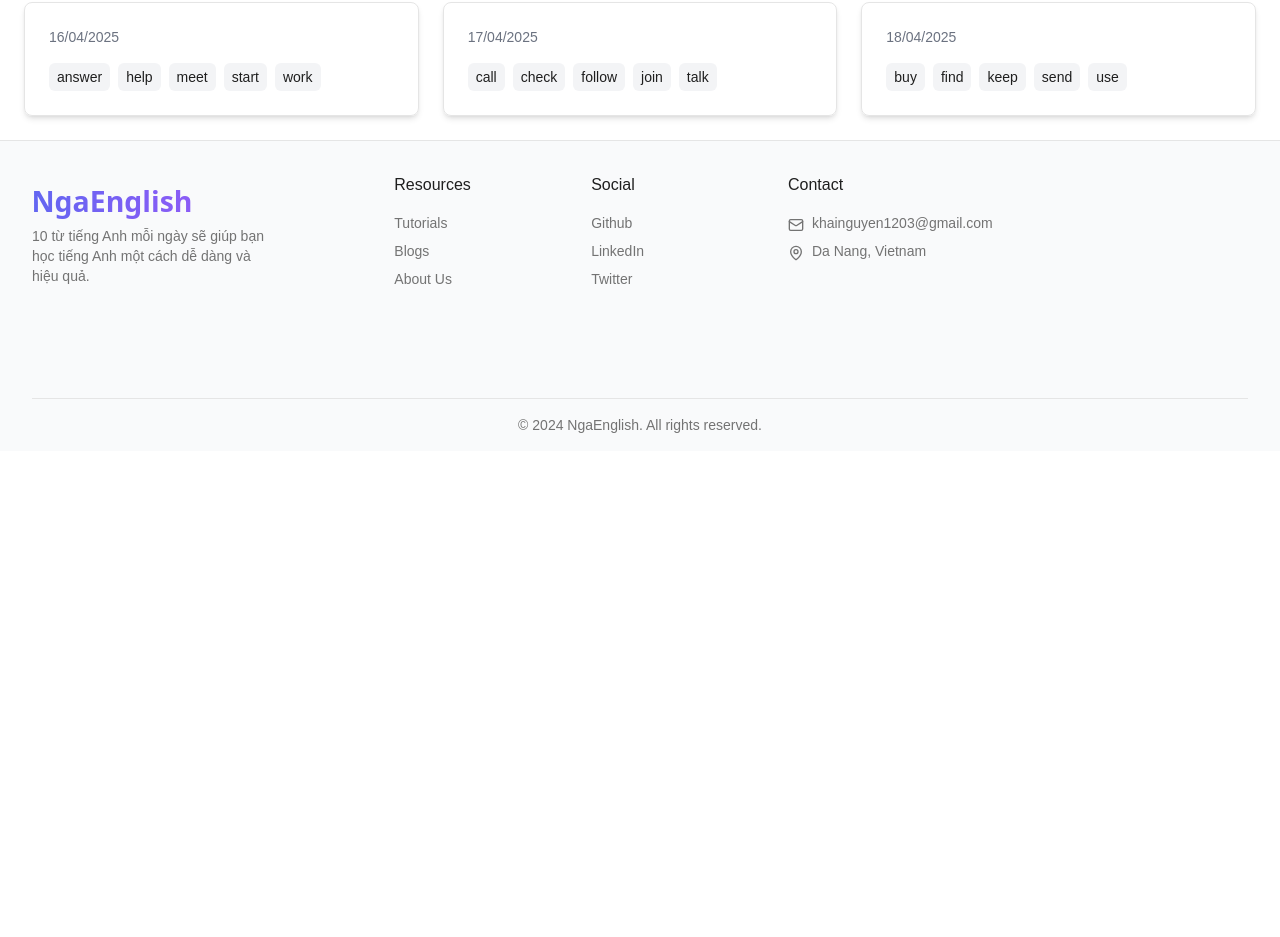
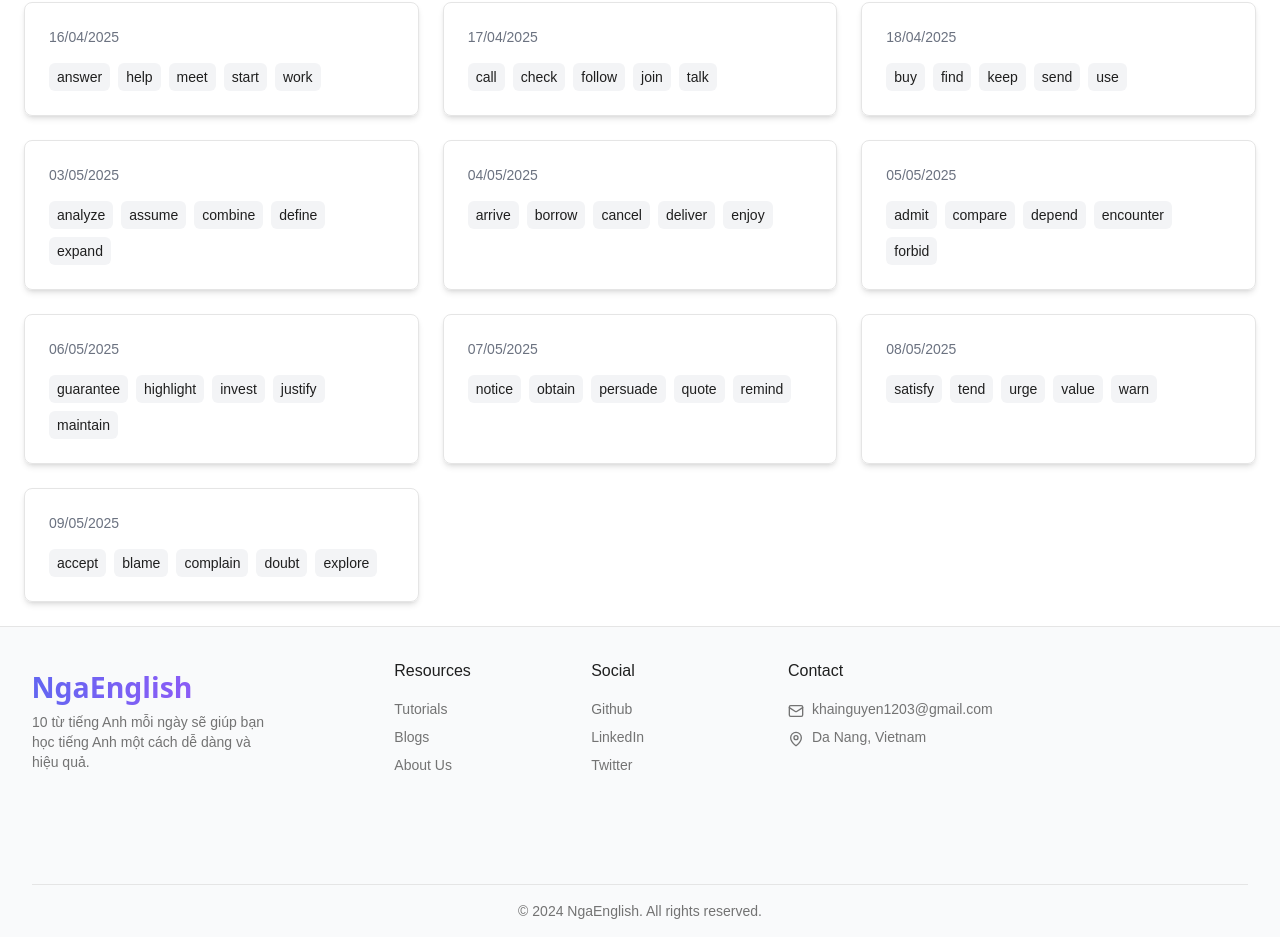
Before and after one commit to yoshivn1203/DailyEnglish, a Next.js app: page / in a window 1280 px wide. Shown: the part 1263-2200 px from the top of the page. Before the commit the page ends 1714 px from the top, so only its background shows below. Built offline with nearby package versions, Linux system fonts and the light colour scheme.

Commit message:
add new words

```diff
--- a/src/data/words.ts
+++ b/src/data/words.ts
@@ -1087,5 +1087,285 @@ export const wordsByDay = [
         exampleTranslation: 'Tôi có thể sử dụng điện thoại của bạn một phút không?'
       }
     ]
+  },
+  {
+    date: new Date('2025-05-03'),
+    words: [
+      {
+        id: 1,
+        english: 'analyze',
+        vietnamese: 'phân tích',
+        example: 'We need to analyze the data.',
+        exampleTranslation: 'Chúng ta cần phân tích dữ liệu.'
+      },
+      {
+        id: 2,
+        english: 'assume',
+        vietnamese: 'giả định',
+        example: "Don't assume anything without proof.",
+        exampleTranslation: 'Đừng giả định điều gì mà không có bằng chứng.'
+      },
+      {
+        id: 3,
+        english: 'combine',
+        vietnamese: 'kết hợp',
+        example: "Let's combine our efforts.",
+        exampleTranslation: 'Hãy kết hợp nỗ lực của chúng ta.'
+      },
+      {
+        id: 4,
+        english: 'define',
+        vietnamese: 'định nghĩa',
+        example: 'Can you define this term?',
+        exampleTranslation: 'Bạn có thể định nghĩa thuật ngữ này không?'
+      },
+      {
+        id: 5,
+        english: 'expand',
+        vietnamese: 'mở rộng',
+        example: 'We plan to expand our business.',
+        exampleTranslation: 'Chúng tôi dự định mở rộng kinh doanh.'
+      }
+    ]
+  },
+  {
+    date: new Date('2025-05-04'),
+    words: [
+      {
+        id: 1,
+        english: 'arrive',
+        vietnamese: 'đến',
+        example: 'What time will you arrive?',
+        exampleTranslation: 'Bạn sẽ đến lúc mấy giờ?'
+      },
+      {
+        id: 2,
+        english: 'borrow',
+        vietnamese: 'mượn',
+        example: 'Can I borrow your pen?',
+        exampleTranslation: 'Tôi có thể mượn bút của bạn không?'
+      },
+      {
+        id: 3,
+        english: 'cancel',
+        vietnamese: 'hủy',
+        example: 'They canceled the meeting.',
+        exampleTranslation: 'Họ đã hủy cuộc họp.'
+      },
+      {
+        id: 4,
+        english: 'deliver',
+        vietnamese: 'giao hàng',
+        example: 'We deliver products worldwide.',
+        exampleTranslation: 'Chúng tôi giao hàng toàn cầu.'
+      },
+      {
+        id: 5,
+        english: 'enjoy',
+        vietnamese: 'thưởng thức',
+        example: 'Enjoy your meal!',
+        exampleTranslation: 'Chúc bạn ngon miệng!'
+      }
+    ]
+  },
+  {
+    date: new Date('2025-05-05'),
+    words: [
+      {
+        id: 1,
+        english: 'admit',
+        vietnamese: 'thừa nhận',
+        example: 'He admitted his mistake.',
+        exampleTranslation: 'Anh ấy đã thừa nhận lỗi của mình.'
+      },
+      {
+        id: 2,
+        english: 'compare',
+        vietnamese: 'so sánh',
+        example: 'Compare your answers.',
+        exampleTranslation: 'So sánh câu trả lời của bạn.'
+      },
+      {
+        id: 3,
+        english: 'depend',
+        vietnamese: 'phụ thuộc',
+        example: 'It depends on the weather.',
+        exampleTranslation: 'Nó phụ thuộc vào thời tiết.'
+      },
+      {
+        id: 4,
+        english: 'encounter',
+        vietnamese: 'gặp phải',
+        example: 'We encountered many problems.',
+        exampleTranslation: 'Chúng tôi đã gặp nhiều vấn đề.'
+      },
+      {
+        id: 5,
+        english: 'forbid',
+        vietnamese: 'cấm',
+        example: 'Smoking is forbidden here.',
+        exampleTranslation: 'Hút thuốc bị cấm ở đây.'
+      }
+    ]
+  },
+  {
+    date: new Date('2025-05-06'),
+    words: [
+      {
+        id: 1,
+        english: 'guarantee',
+        vietnamese: 'đảm bảo',
+        example: 'We guarantee satisfaction.',
+        exampleTranslation: 'Chúng tôi đảm bảo sự hài lòng.'
+      },
+      {
+        id: 2,
+        english: 'highlight',
+        vietnamese: 'nhấn mạnh',
+        example: 'Highlight the main points.',
+        exampleTranslation: 'Nhấn mạnh các điểm chính.'
+      },
+      {
+        id: 3,
+        english: 'invest',
+        vietnamese: 'đầu tư',
+        example: 'They invest in technology.',
+        exampleTranslation: 'Họ đầu tư vào công nghệ.'
+      },
+      {
+        id: 4,
+        english: 'justify',
+        vietnamese: 'biện minh',
+        example: 'How can you justify your actions?',
+        exampleTranslation: 'Bạn có thể biện minh cho hành động của mình như thế nào?'
+      },
+      {
+        id: 5,
+        english: 'maintain',
+        vietnamese: 'duy trì',
+        example: "It's important to maintain good habits.",
+        exampleTranslation: 'Việc duy trì thói quen tốt là quan trọng.'
+      }
+    ]
+  },
+  {
+    date: new Date('2025-05-07'),
+    words: [
+      {
+        id: 1,
+        english: 'notice',
+        vietnamese: 'nhận thấy',
+        example: 'Did you notice the change?',
+        exampleTranslation: 'Bạn có nhận thấy sự thay đổi không?'
+      },
+      {
+        id: 2,
+        english: 'obtain',
+        vietnamese: 'đạt được',
+        example: 'How did you obtain this information?',
+        exampleTranslation: 'Bạn đã đạt được thông tin này như thế nào?'
+      },
+      {
+        id: 3,
+        english: 'persuade',
+        vietnamese: 'thuyết phục',
+        example: 'Can you persuade him to join?',
+        exampleTranslation: 'Bạn có thể thuyết phục anh ấy tham gia không?'
+      },
+      {
+        id: 4,
+        english: 'quote',
+        vietnamese: 'trích dẫn',
+        example: 'She quoted a famous author.',
+        exampleTranslation: 'Cô ấy đã trích dẫn một tác giả nổi tiếng.'
+      },
+      {
+        id: 5,
+        english: 'remind',
+        vietnamese: 'nhắc nhở',
+        example: 'Remind me to call her.',
+        exampleTranslation: 'Nhắc tôi gọi cho cô ấy.'
+      }
+    ]
+  },
+  {
+    date: new Date('2025-05-08'),
+    words: [
+      {
+        id: 1,
+        english: 'satisfy',
+        vietnamese: 'làm hài lòng',
+        example: 'The meal satisfied everyone.',
+        exampleTranslation: 'Bữa ăn đã làm hài lòng mọi người.'
+      },
+      {
+        id: 2,
+        english: 'tend',
+        vietnamese: 'có xu hướng',
+        example: 'People tend to forget.',
+        exampleTranslation: 'Mọi người có xu hướng quên.'
+      },
+      {
+        id: 3,
+        english: 'urge',
+        vietnamese: 'thúc giục',
+        example: 'He urged me to try again.',
+        exampleTranslation: 'Anh ấy thúc giục tôi thử lại.'
+      },
+      {
+        id: 4,
+        english: 'value',
+        vietnamese: 'đánh giá cao',
+        example: 'We value your feedback.',
+        exampleTranslation: 'Chúng tôi đánh giá cao phản hồi của bạn.'
+      },
+      {
+        id: 5,
+        english: 'warn',
+        vietnamese: 'cảnh báo',
+        example: 'They warned us about the risks.',
+        exampleTranslation: 'Họ đã cảnh báo chúng tôi về những rủi ro.'
+      }
+    ]
+  },
+  {
+    date: new Date('2025-05-09'),
+    words: [
+      {
+        id: 1,
+        english: 'accept',
+        vietnamese: 'chấp nhận',
+        example: 'She accepted the invitation.',
+        exampleTranslation: 'Cô ấy đã chấp nhận lời mời.'
+      },
+      {
+        id: 2,
+        english: 'blame',
+        vietnamese: 'đổ lỗi',
+        example: "Don't blame others.",
+        exampleTranslation: 'Đừng đổ lỗi cho người khác.'
+      },
+      {
+        id: 3,
+        english: 'complain',
+        vietnamese: 'phàn nàn',
+        example: 'He always complains.',
+        exampleTranslation: 'Anh ấy luôn phàn nàn.'
+      },
+      {
+        id: 4,
+        english: 'doubt',
+        vietnamese: 'nghi ngờ',
+        example: 'I doubt his story.',
+        exampleTranslation: 'Tôi nghi ngờ câu chuyện của anh ấy.'
+      },
+      {
+        id: 5,
+        english: 'explore',
+        vietnamese: 'khám phá',
+        example: "Let's explore the city.",
+        exampleTranslation: 'Hãy khám phá thành phố.'
+      }
+    ]
   }
 ]
```
